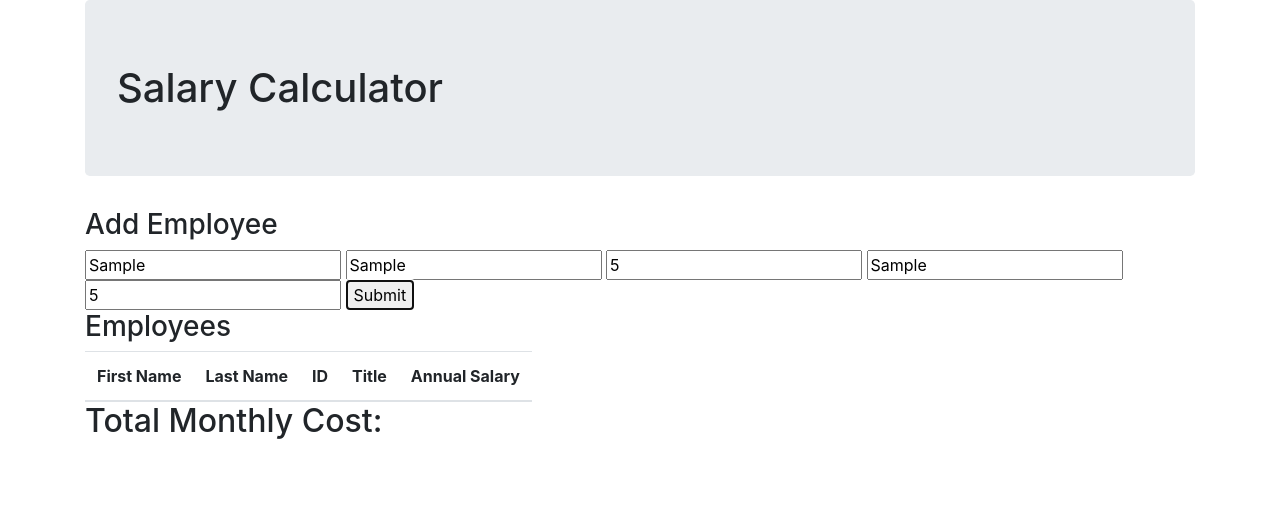
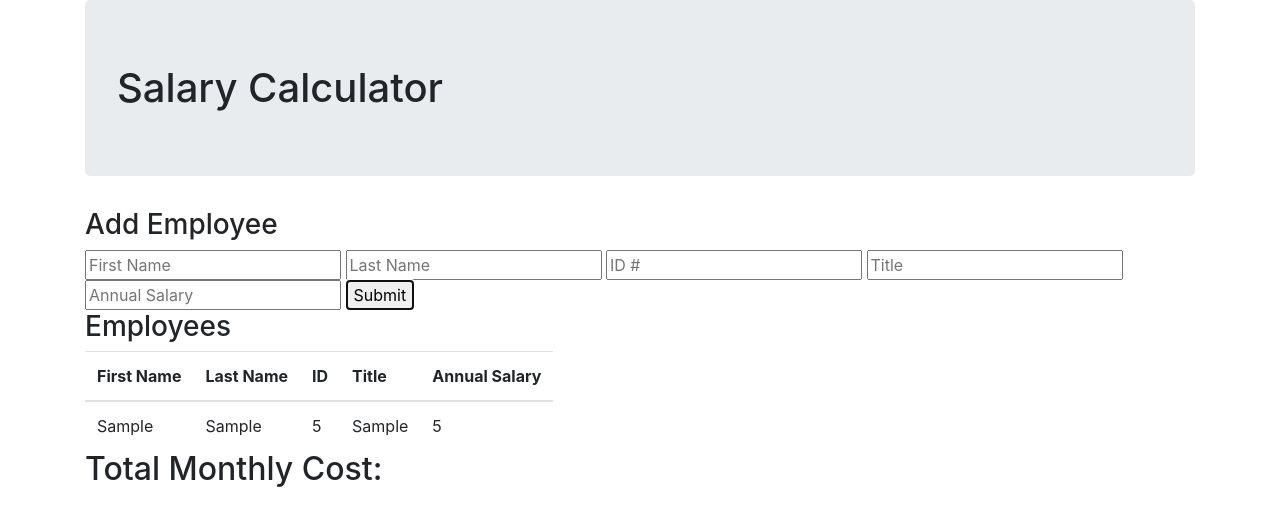
Before and after one commit to sundrata/Week-1-Challenge, a plain HTML site: page index.html in a window 1280 px wide. Both pictures are taken after typing "Sample", "Sample", "5", "Sample", "5" into the empty fields and a click on the button "Submit". Drawn offline with Linux system fonts and the light colour scheme.

Commit message:
adds array and displays in table

```diff
--- a/index.html
+++ b/index.html
@@ -41,7 +41,7 @@
                 </tr>
             </thead>
 
-            <tbody>
+            <tbody id="employeeData">
 
             </tbody>
         </table>
--- a/scripts.js
+++ b/scripts.js
@@ -1 +1,64 @@
-console.log('js');
+$(document).ready(readyNow);
+
+let employees = [];
+
+class Employee {
+    constructor(firstName, lastName, employeeID, title, annualSalary) {
+        this.firstName = firstName;
+        this.lastName = lastName;
+        this.employeeID = employeeID;
+        this.title = title;
+        this.annualSalary = annualSalary;
+    } // end constructor
+}// end employee class
+
+function readyNow() {
+    $('#submitButton').on('click', newEmployee)
+}
+function newEmployee() {
+    const newEmployee = new Employee(
+        $('#firstName').val(),
+        $('#lastName').val(),
+        $('#employeeID').val(),
+        $('#title').val(),
+        $('#annualSalary').val()
+    ); //instantiate new employee
+    employees.push(newEmployee);
+    $('#firstName').val('');
+    $('#lastName').val('');
+    $('#employeeID').val('');
+    $('#title').val('');
+    $('#annualSalary').val('');
+    updateEmployees(employees);
+}
+function updateEmployees(array) {
+    // target the ul by ID
+    let $el = $('#employeeData');
+    // empty ul
+    $el.empty();
+    // loop through the inventory & display each item in ul
+    for (let employee of array) {
+        let displayString =
+        `<tr>
+            <td>${employee.firstName}</td>
+            <td>${employee.lastName}</td>
+            <td>${employee.employeeID}</td>
+            <td>${employee.title}</td>
+            <td>${employee.annualSalary}</td>
+            <button>
+        </tr>`;
+        $el.append(displayString);
+    } // end for
+} // end updateInventory
+
+
+
+
+
+
+//reset values
+// $( '#firstName' ).val(''),
+//     $( '#lastName' ).val(''),
+//     $( '#employeeID' ).val(''),
+//     $( '#title' ).val(''),
+//     $( '#annualSalary').val('')
```
